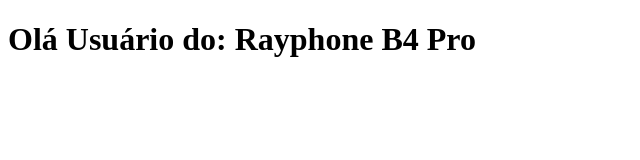
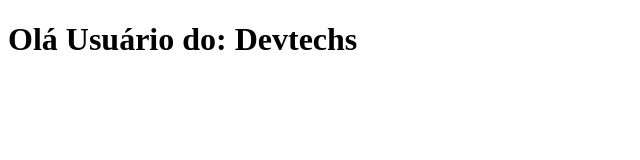
Before and after one commit to luyzmedeiros/Apenas-um-test, a plain HTML site: page index.html in a window 1280 px wide. Shown: the whole page, without its empty margins (0-640 px from the left). Drawn offline with Linux system fonts and the light colour scheme.

Commit message:
Update index.html

```diff
--- a/index.html
+++ b/index.html
@@ -7,7 +7,7 @@
     <script>
         function saudarUsuario() {
             // Substitua "Nome do Celular" pelo nome do seu dispositivo
-            var nomeCelular = "Rayphone B4 Pro";
+            var nomeCelular = "Devtechs";
             document.getElementById("saudacao").innerText = "Olá Usuário do: " + nomeCelular;
         }
     </script>
```
